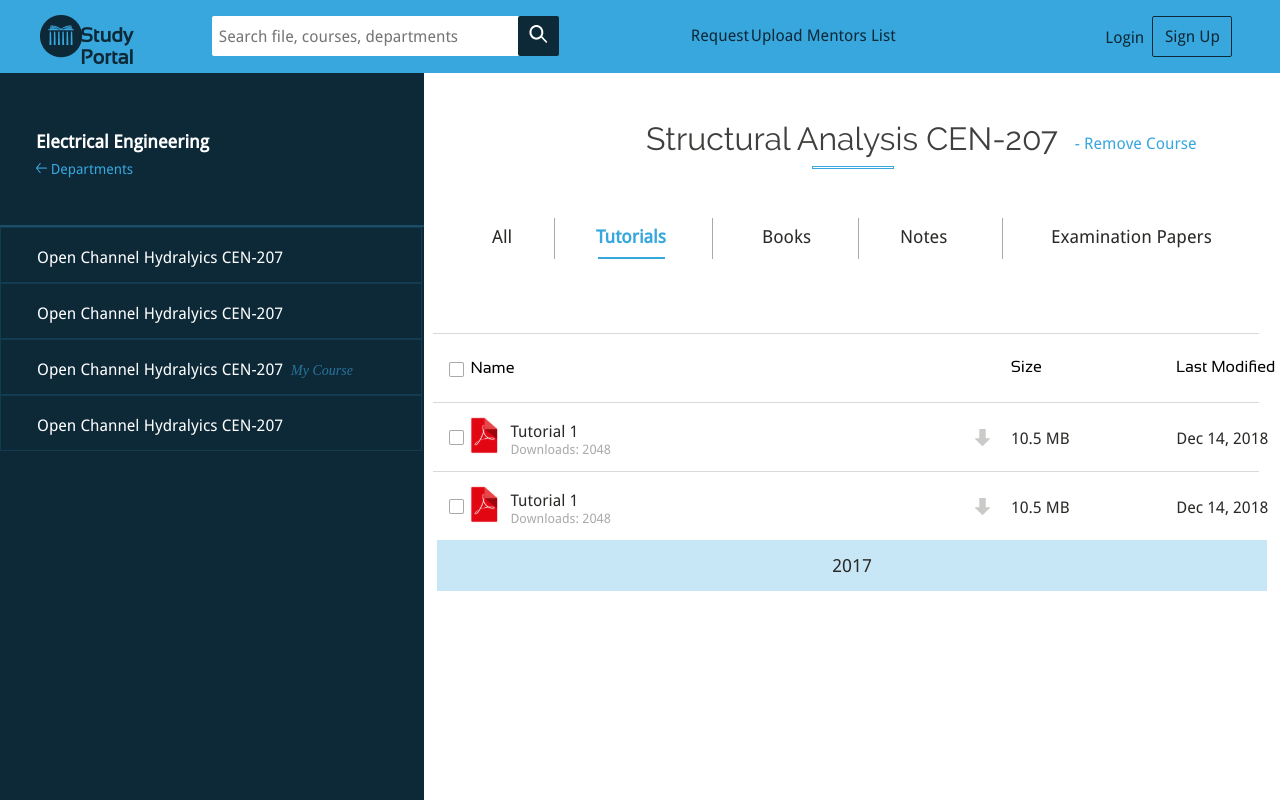
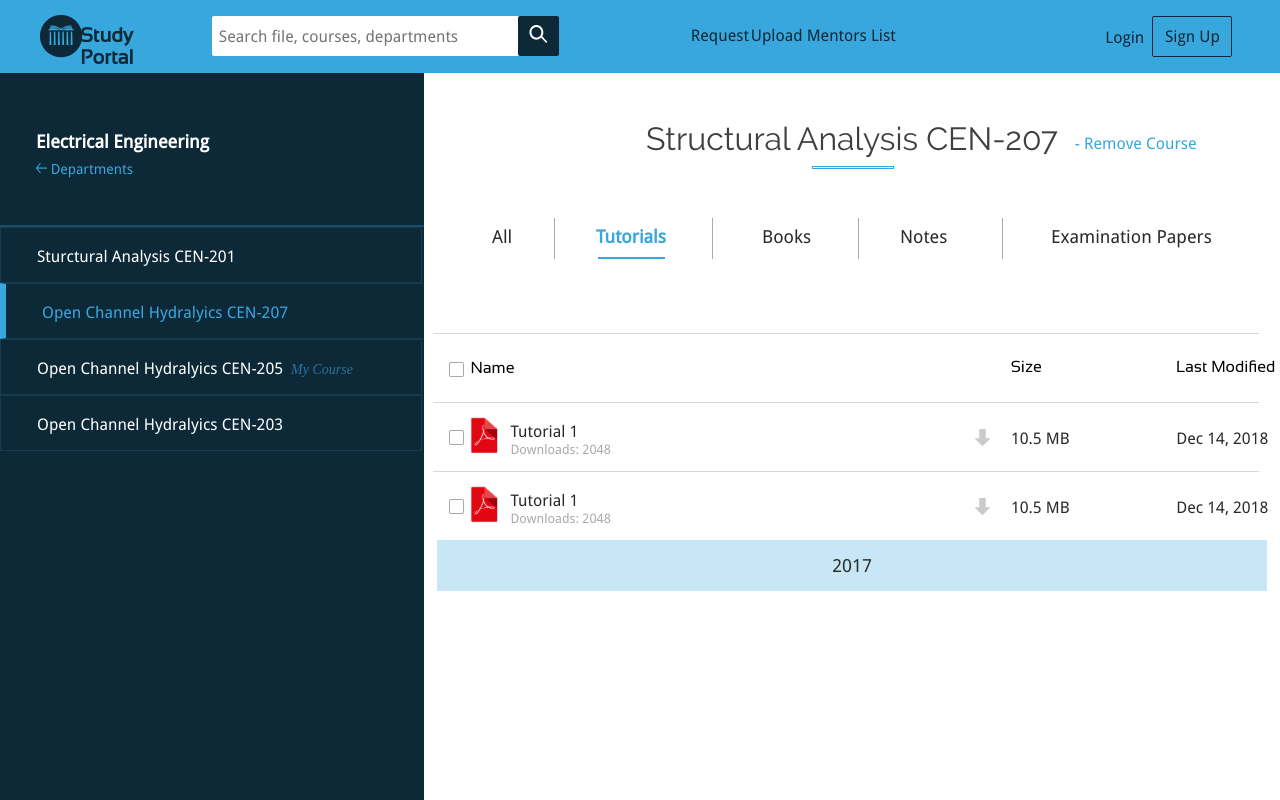
Before and after one commit to sdslabs/studyportal-axion, a React (Create React App) app: page /test in a window 1280 px wide. Shown: the top 800 px of the page. Built offline with nearby package versions, Linux system fonts and the light colour scheme.

Commit message:
added sidebar element highlighting

```diff
--- a/src/components/sidebar/courseHandle.js
+++ b/src/components/sidebar/courseHandle.js
@@ -16,51 +16,76 @@ class CourseHandle extends Component {
 
         this.loginradio = React.createRef();
 
-        this.active_course = this.active_course.bind(this);
-        this.choose_course = this.choose_course.bind(this);
-        this.select_course = this.select_course.bind(this);
+        this.activatecourse = this.activatecourse.bind(this);
     }
 
-    active_course() {
-        if (this.radio.current.checked) {
-            this.course.current.style.borderLeft = '6px solid #38A7DE';
-            this.header.current.style.color = '#38A7DE';
+    activatecourse() {
+        this.props.handleClick(this.props.name);
+    }
+
+    componentWillReceiveProps(props) {
+        if (props.login === 'true') {
+            if (props.name === props.active) {
+                this.setState({active: true})
+            }
+
+            else {
+                this.setState({active: false})
+            }
         }
 
         else {
-            this.course.current.style.borderLeft = '0px';
-            this.header.current.style.color = '#FFFFFF';
+            if (props.name === props.active) {
+                this.course.current.style.borderLeft = '6px solid #38A7DE';
+                this.header.current.style.color = '#38A7DE';
+            }
+
+            else {
+                this.course.current.style.borderLeft = '1px solid rgba(56, 167, 222, 0.15)';
+                this.header.current.style.color = '#FFFFFF';
+            }
         }
     }
 
-    choose_course() {
-        this.radio.current.checked = true;
-        this.active_course();
-    }
+    componentDidMount() {
+        if (this.props.login === 'true') {
+            if (this.props.name === this.props.active) {
+                this.setState({active: true})
+            }
 
-    select_course() {
-        this.loginradio.current.checked = true;
-        this.setState({active: true})
-        this.forceUpdate();
+            else {
+                this.setState({active: false})
+            }
+        }
+
+        else {
+            if (this.props.name === this.props.active) {
+                this.course.current.style.borderLeft = '6px solid #38A7DE';
+                this.header.current.style.color = '#38A7DE';
+            }
+
+            else {
+                this.course.current.style.borderLeft = '1px solid rgba(56, 167, 222, 0.15)';
+                this.header.current.style.color = '#FFFFFF';
+            }
+        }
     }
 
     render() {
         if (this.props.login === 'true') {
             return(
-                <div className='_tr'>
-                    <span className='tr' onClick={this.select_course}>Open Channel Hydralyics CEN-207</span>
-                    { this.state.active ? <span className='coursedot'><img src={coursedot} alt='coursedot'/></span> : <span></span> }
-                    <input type='radio' name='coursehandle' ref={this.loginradio}/>
+                <div className='coursehandle'>
+                    <span className='coursehandle--heading' onClick={this.activatecourse}>{this.props.name}</span>
+                    { this.state.active ? <span className='coursehandle--activedot'><img src={coursedot} alt='coursedot'/></span> : <span></span> }
                 </div>
             )
         }
 
         else {
             return(
-                <div className='_tr' ref={this.course}>
-                    <span className='tr' onClick={this.choose_course} ref={this.header}>Open Channel Hydralyics CEN-207</span>
-                    { this.props.mycourse === 'true' ? <span className='mycourse'>My Course</span> : <span></span>}
-                    <input type='radio' name='coursehandle' ref={this.radio} />
+                <div className='coursehandle' ref={this.course}>
+                    <span className='coursehandle--heading' onClick={this.activatecourse} ref={this.header}>{this.props.name}</span>
+                    { this.props.mycourse === 'true' ? <span className='coursehandle--mycourse'>My Course</span> : <span></span>}
                 </div>
             )
         }
--- a/src/components/sidebar/sidebar.js
+++ b/src/components/sidebar/sidebar.js
@@ -9,11 +9,20 @@ class Sidebar extends Component {
         this.state = {
             login: ''
         }
+
+        this.active = 'Open Channel Hydralyics CEN-207'
+
+        this.handleClick = this.handleClick.bind(this)
     }
 
     componentWillMount() {
         const login = this.props.login
         this.setState({login: login});
+    }
+
+    handleClick(active) {
+        this.active = active;
+        this.forceUpdate();
     }
 
     render() {
@@ -25,12 +34,12 @@ class Sidebar extends Component {
                     <div className='sidebar--back'><img src={arrow} alt='arrow' /> Departments</div>
                     <div className='sidebar--course-name'>
                         <div className='sidebar--course-table'>
-                            <CourseHandle login='true' />
-                            <CourseHandle login='true' />
-                            <CourseHandle login='true' />
-                            <CourseHandle login='true' />
-                            <CourseHandle login='true' />
-                            <CourseHandle login='true' />
+                            <CourseHandle login='true' name='Sturctural Analysis CEN-201' active={this.active} handleClick={this.handleClick}/>
+                            <CourseHandle login='true' name='Open Channel Hydralyics CEN-205' active={this.active} handleClick={this.handleClick}/>
+                            <CourseHandle login='true' name='Open Channel Hydralyics CEN-203' active={this.active} handleClick={this.handleClick}/>
+                            <CourseHandle login='true' name='Open Channel Hydralyics CEN-202' active={this.active} handleClick={this.handleClick}/>
+                            <CourseHandle login='true' name='Open Channel Hydralyics CEN-208' active={this.active} handleClick={this.handleClick}/>
+                            <CourseHandle login='true' name='Open Channel Hydralyics CEN-209' active={this.active} handleClick={this.handleClick}/>
                         </div>
                     </div>
                     <div className='sidebar--form-cover'>
@@ -58,10 +67,10 @@ class Sidebar extends Component {
                     <div className='sidebar--back'><img src={arrow} alt='arrow' /> Departments</div>
                     <div className='sidebar--course-name'>
                         <div className='sidebar--course-table_logout'>
-                            <CourseHandle login='false' />
-                            <CourseHandle login='false' />
-                            <CourseHandle login='false' mycourse='true'/>
-                            <CourseHandle login='false' />
+                            <CourseHandle login='false' name='Sturctural Analysis CEN-201' active={this.active} handleClick={this.handleClick}/>
+                            <CourseHandle login='false' name='Open Channel Hydralyics CEN-207' active={this.active} handleClick={this.handleClick}/>
+                            <CourseHandle login='false' mycourse='true' name='Open Channel Hydralyics CEN-205' active={this.active} handleClick={this.handleClick}/>
+                            <CourseHandle login='false' name='Open Channel Hydralyics CEN-203' active={this.active} handleClick={this.handleClick}/>
                         </div>
                     </div>
                 </div>
--- a/src/styles/partials/_courseHandle.scss
+++ b/src/styles/partials/_courseHandle.scss
@@ -1,44 +1,45 @@
-._tr {
-    width: 420px;
-    height: 42px;
-    padding-top: 4px;
-    padding-bottom: 8px;
-    border: 1px solid rgba(56, 167, 222, 0.15);
-
-    input{
-        display: none;
-    }
+.coursehandle {
+    width: 26.25rem;
+    height: 2.625rem;
+    padding-top: 0.25rem;
+    padding-bottom: 0.5rem;
+    border: 0.0625rem solid rgba(56, 167, 222, 0.15);
 }
 
-.tr {
-    padding-left: 36px;
-    width: 420px;
+.coursehandle-- {
+    &heading {
+        padding-left: 2.25rem;
+        width: 2.625rem;
 
         font-family: Droid Sans;
         font-style: normal;
         font-weight: normal;
-    font-size: 16px;
-    line-height: 50px;
+        font-size: 1rem;
+        line-height: 3rem;
 
         color: #FFFFFF;
     }
 
-.mycourse {
-    width: 50px;
+    &mycourse {
+        width: 3.125rem;
 
-    margin-left: 8px;
+        margin-left: 0.5rem;
         font-family: PT Sans;
         font-style: italic;
         font-weight: normal;
-    font-size: 14px;
-    line-height: 18px;
+        font-size: 0.875rem;
+        line-height: 1.125rem;
 
         color: rgba(56, 167, 222, 0.6);
-
     }
 
-.coursedot {
-    margin-left: 8px;
-    width: 10px;
-    height: 10px;
+    &activedot {
+        margin-left: 0.5rem;
+        width: 0.625rem;
+        height: 0.625rem;
     }
+
+    &heading:hover {
+        cursor: pointer;
+    }
+}
--- a/src/styles/partials/_sidebar.scss
+++ b/src/styles/partials/_sidebar.scss
@@ -193,8 +193,8 @@
             color: #FFFFFF;
         }
     }
+
+    &back, &button {
+        cursor: pointer;
+    }
 }
-
-.close, .tr, .sidebar--back, .sidebar--button {
-    cursor: pointer;
-}
```
Lines whose indentation alone changed are shown as unchanged.
